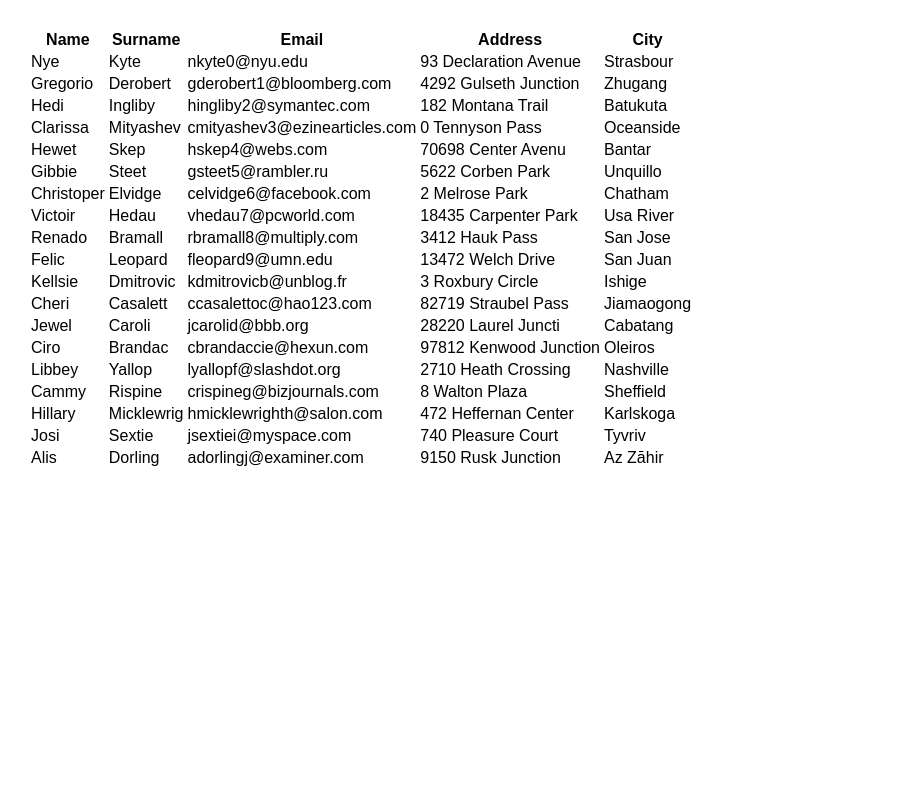
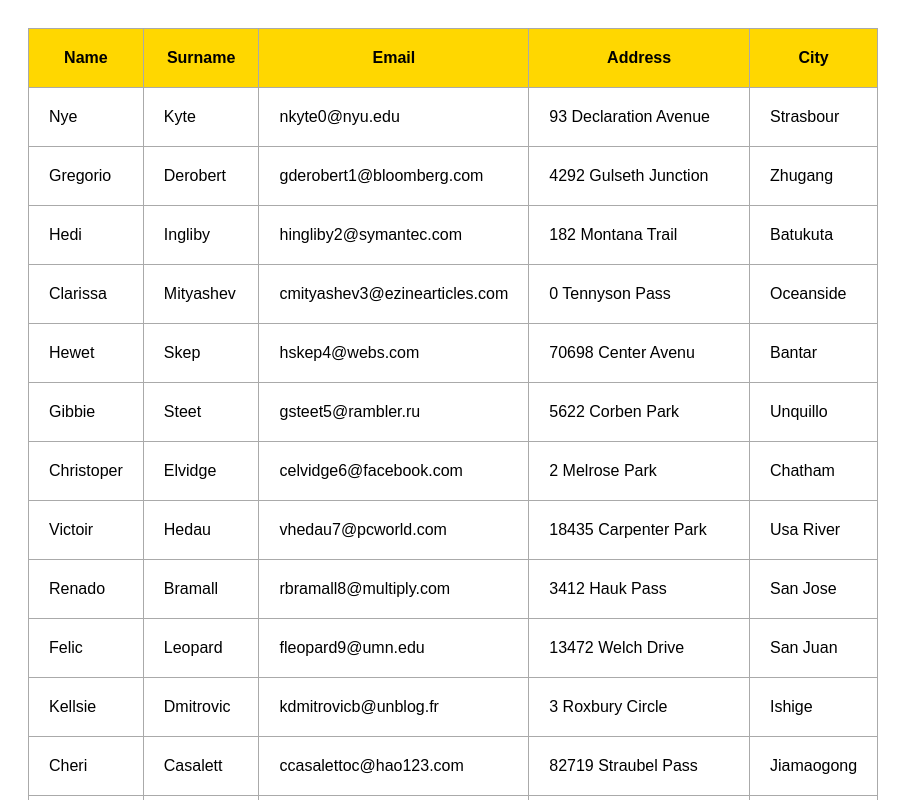
Before and after one commit to valonp/prework, a plain HTML site: page 15_Table_styling/01_Exercises/index.html in a window 1280 px wide. Shown: the top 800 px of the page, without its empty margins (0-913 px from the left). Drawn offline with Linux system fonts and the light colour scheme.

Commit message:
tabel style

```diff
--- a/15_Table_styling/01_Exercises/css/style.css
+++ b/15_Table_styling/01_Exercises/css/style.css
@@ -5,5 +5,17 @@ body {
 
 /* place styles here */
 .tab {
+border-collapse: collapse;
 
 }
+th {
+border: 1px solid #aaa;
+background-color: gold;
+padding: 20px;
+
+}
+td{
+border: 1px solid #aaa;
+padding: 20px;
+
+}
```
